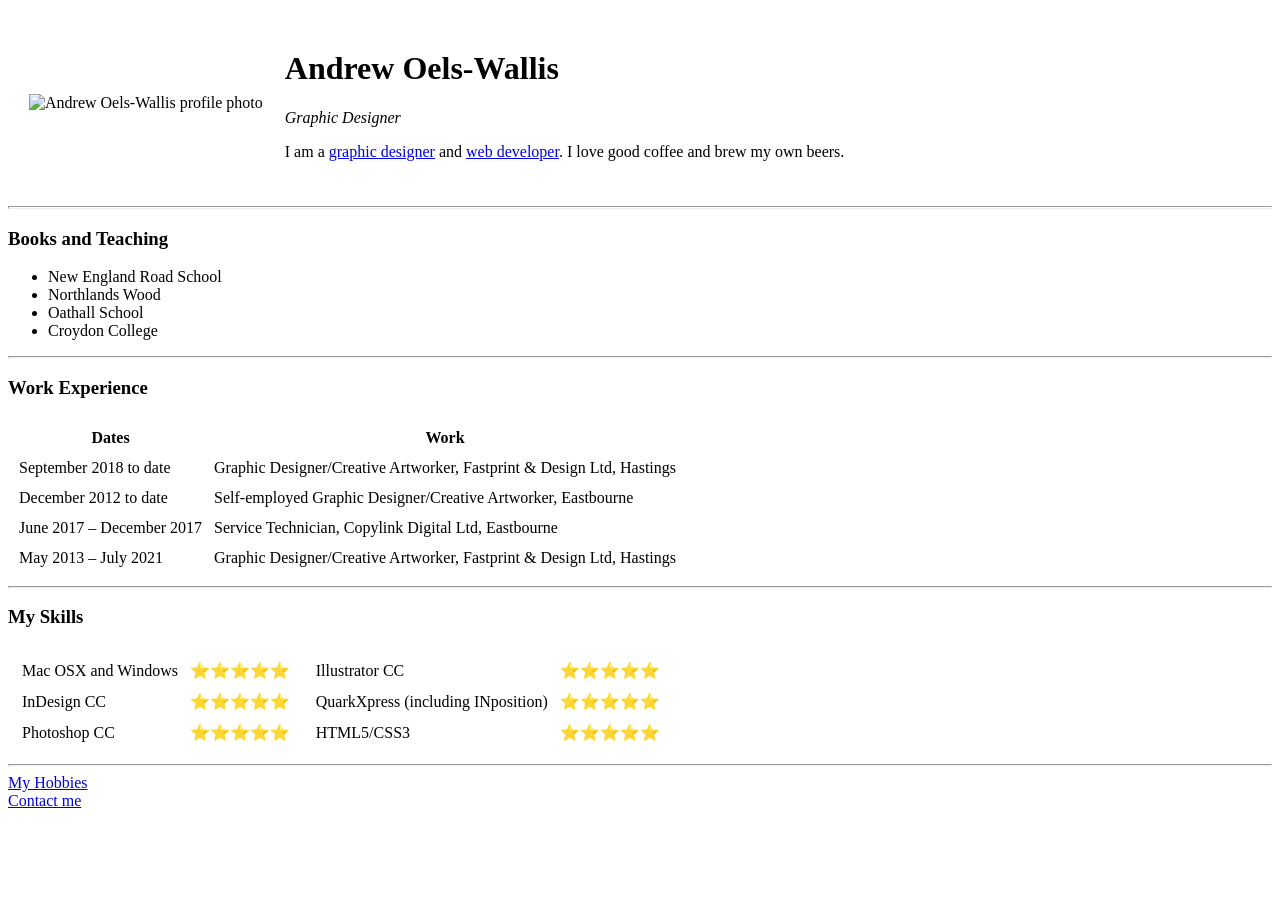
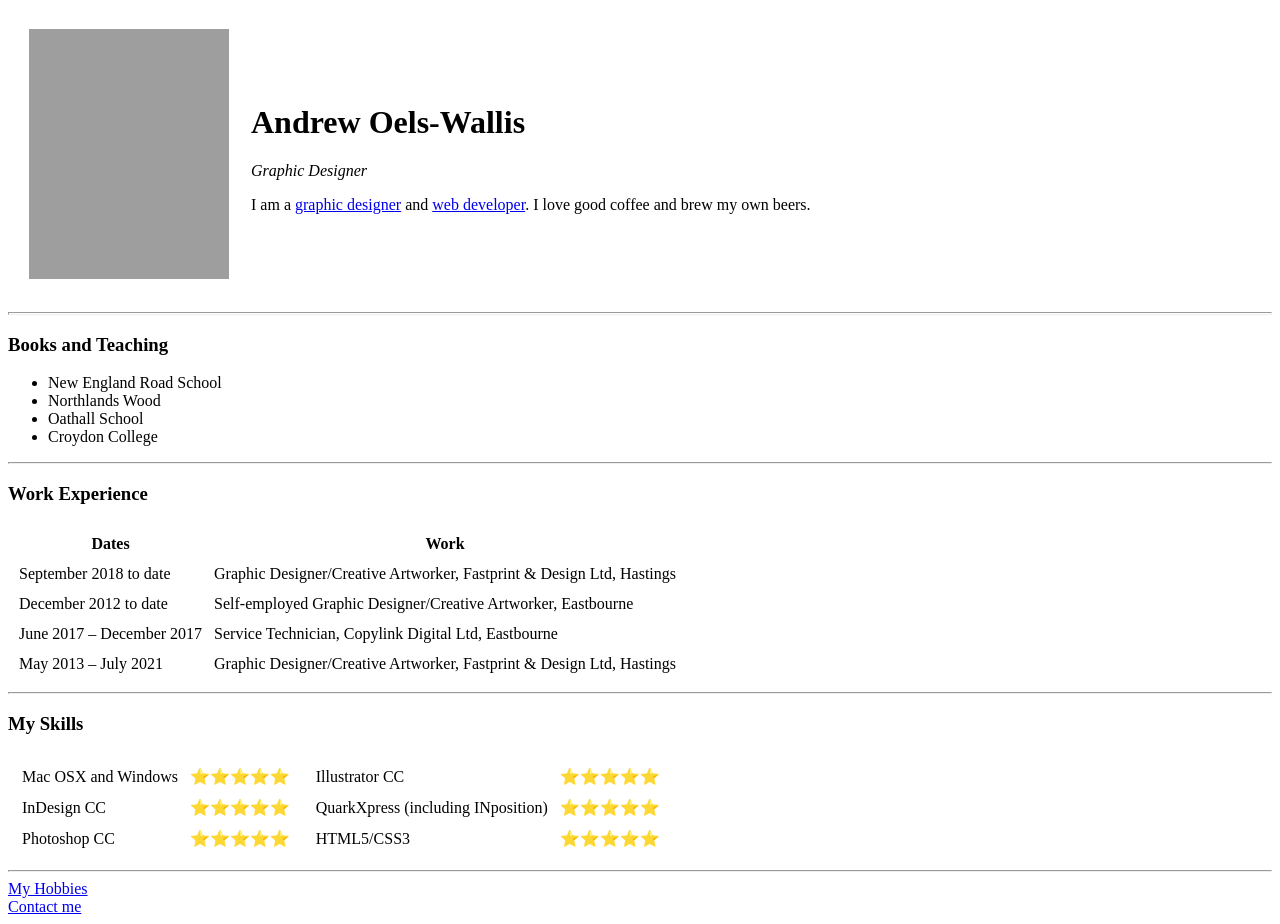
Before and after one commit to AndrewOW68/cv, a plain HTML site: page index.html in a window 1280 px wide. Before the commit the page ends 818 px from the top, so only its background shows below. Drawn offline with Linux system fonts and the light colour scheme; the site is published under a folder, as on GitHub Pages, so addresses that start at the root find nothing.

Commit message:
Update index.html

```diff
--- a/index.html
+++ b/index.html
@@ -10,7 +10,7 @@
     <body>
         <table cellspacing="20">
             <tr>
-                <td><img src="/images/AndrewOels-Wallis.jpeg" width="200" height="250" alt="Andrew Oels-Wallis profile photo"></td>
+                <td><img src="images/AndrewOels-Wallis.jpeg" width="200" height="250" alt="Andrew Oels-Wallis profile photo"></td>
                 <td><h1>Andrew Oels-Wallis</h1>
                     <p><em>Graphic Designer</em></p>
                     <p>I am a <a href="http://youtube.com">graphic designer</a> and <a href="http://bbc.co.uk">web developer</a>. I love good coffee and brew my own beers.</p></td>
```
